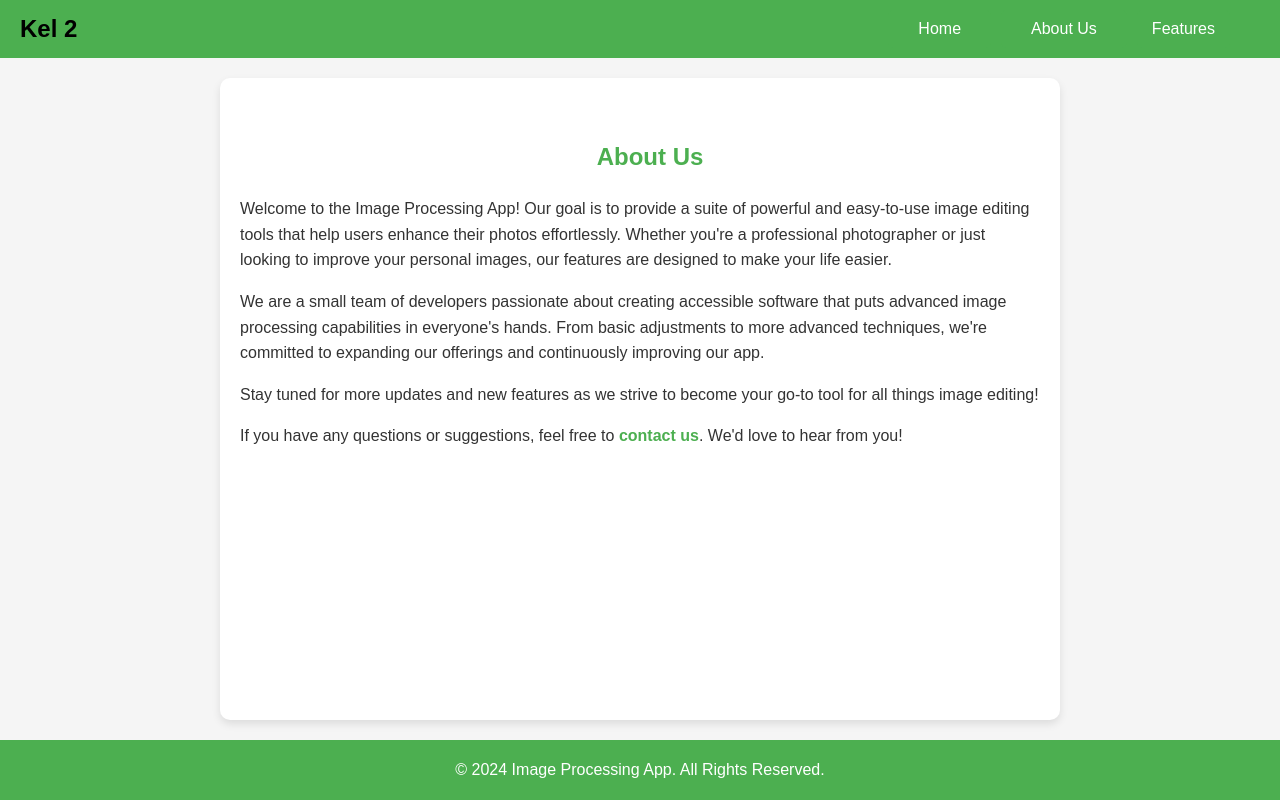
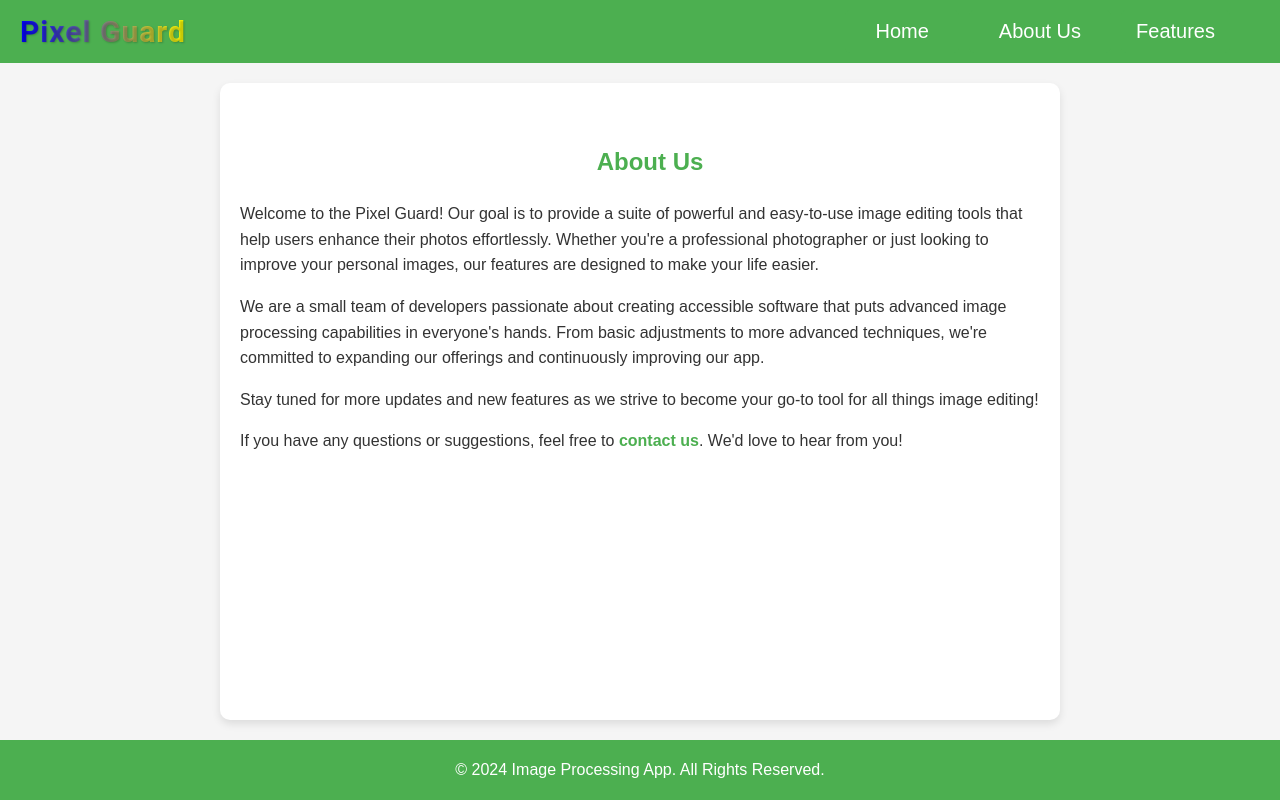
Before and after one commit to Ivan027void/Pengolahan_Citra-, a Flask app: page /about in a window 1280 px wide. Run offline with Flask 3, Linux system fonts and the light colour scheme.

Commit message:
add app name and style

```diff
--- a/static/styles.css
+++ b/static/styles.css
@@ -30,10 +30,17 @@ header {
 
 /* Style for the app name */
 .app-name {
-    font-size: 24px;
+    font-family: 'Roboto', sans-serif;
+    font-size: 30px;
     font-weight: bold;
     margin: 0;
-  }
+    color:#333;
+    letter-spacing: 1px;
+    text-shadow: 1px 1px 2px rgba(0, 0, 0, 0.2);
+    background: linear-gradient(to right, #0000ff, #ffff00);
+    -webkit-background-clip: text;
+    -webkit-text-fill-color: transparent;
+}
 
 .navbar{
     list-style: none;
@@ -49,7 +56,7 @@ header {
     padding: 10px 15px;
     margin-left: 10px;
     cursor: pointer;
-    font-size: 16px;
+    font-size: 20px;
     border-radius: 5px;
     text-align: center;
   }
--- a/templates/about.html
+++ b/templates/about.html
@@ -11,7 +11,7 @@
   </head>
   <body>
     <header>
-      <p class="app-name">Kel 2</p>
+      <p class="app-name">Pixel Guard</p>
       <nav class="navbar">
         <button><a href="/">Home</a></button>
         <button><a href="/about">About Us</a></button>
@@ -31,7 +31,7 @@
     <section class="about-section">
       <h2>About Us</h2>
       <p>
-        Welcome to the Image Processing App! Our goal is to provide a suite of
+        Welcome to the Pixel Guard! Our goal is to provide a suite of
         powerful and easy-to-use image editing tools that help users enhance
         their photos effortlessly. Whether you're a professional photographer or
         just looking to improve your personal images, our features are designed
--- a/templates/edge_detection.html
+++ b/templates/edge_detection.html
@@ -11,7 +11,7 @@
   </head>
   <body>
     <header>
-      <p class="app-name">Kel 2</p>
+      <p class="app-name">Pixel Guard</p>
       <nav class="navbar">
         <button><a href="/">Home</a></button>
         <button><a href="/about">About Us</a></button>
--- a/templates/face_blurring.html
+++ b/templates/face_blurring.html
@@ -11,7 +11,7 @@
   </head>
   <body>
     <header>
-      <p class="app-name">Kel 2</p>
+      <p class="app-name">Pixel Guard</p>
       <nav class="navbar">
         <button><a href="/">Home</a></button>
         <button><a href="/about">About Us</a></button>
--- a/templates/face_detection.html
+++ b/templates/face_detection.html
@@ -30,7 +30,7 @@
   </head>
   <body>
     <header>
-      <p class="app-name">Kel 2</p>
+      <p class="app-name">Pixel Guard</p>
       <nav class="navbar">
         <button><a href="/">Home</a></button>
         <button><a href="/about">About Us</a></button>
--- a/templates/histogram_equalization.html
+++ b/templates/histogram_equalization.html
@@ -11,7 +11,7 @@
   </head>
   <body>
     <header>
-      <p class="app-name">Kel 2</p>
+      <p class="app-name">Pixel Guard</p>
       <nav class="navbar">
         <button><a href="/">Home</a></button>
         <button><a href="/about">About Us</a></button>
--- a/templates/home.html
+++ b/templates/home.html
@@ -11,7 +11,7 @@
   </head>
   <body>
     <header>
-      <p class="app-name">Kel 2</p>
+      <p class="app-name">Pixel Guard</p>
       <nav class="navbar">
         <button><a href="/">Home</a></button>
         <button><a href="/about">About Us</a></button>
--- a/templates/segmentation_image.html
+++ b/templates/segmentation_image.html
@@ -8,7 +8,7 @@
   </head>
   <body>
     <header>
-      <p class="app-name">Kel 2</p>
+      <p class="app-name">Pixel Guard</p>
       <nav class="navbar">
         <button><a href="/">Home</a></button>
         <button><a href="/about">About Us</a></button>
```
